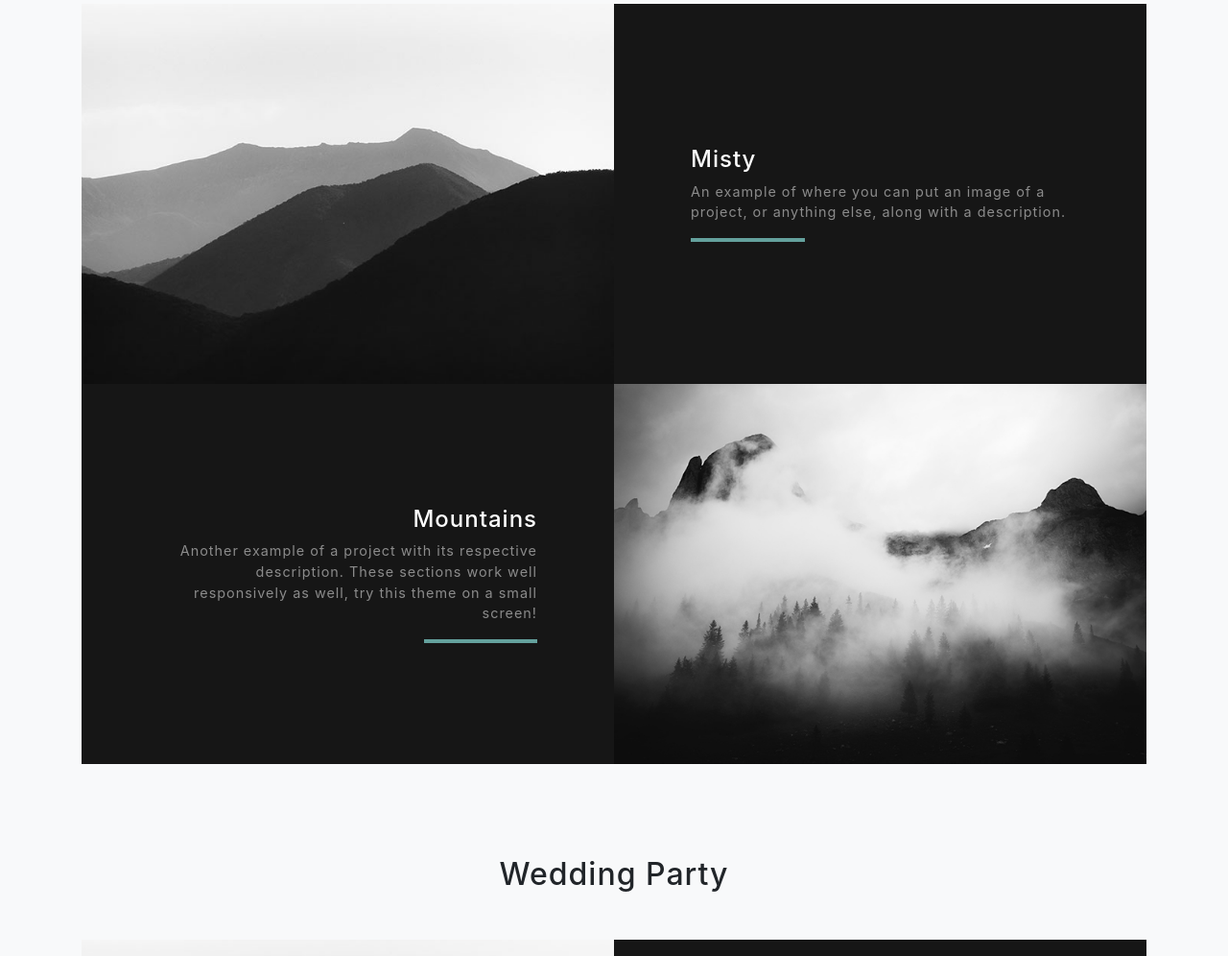
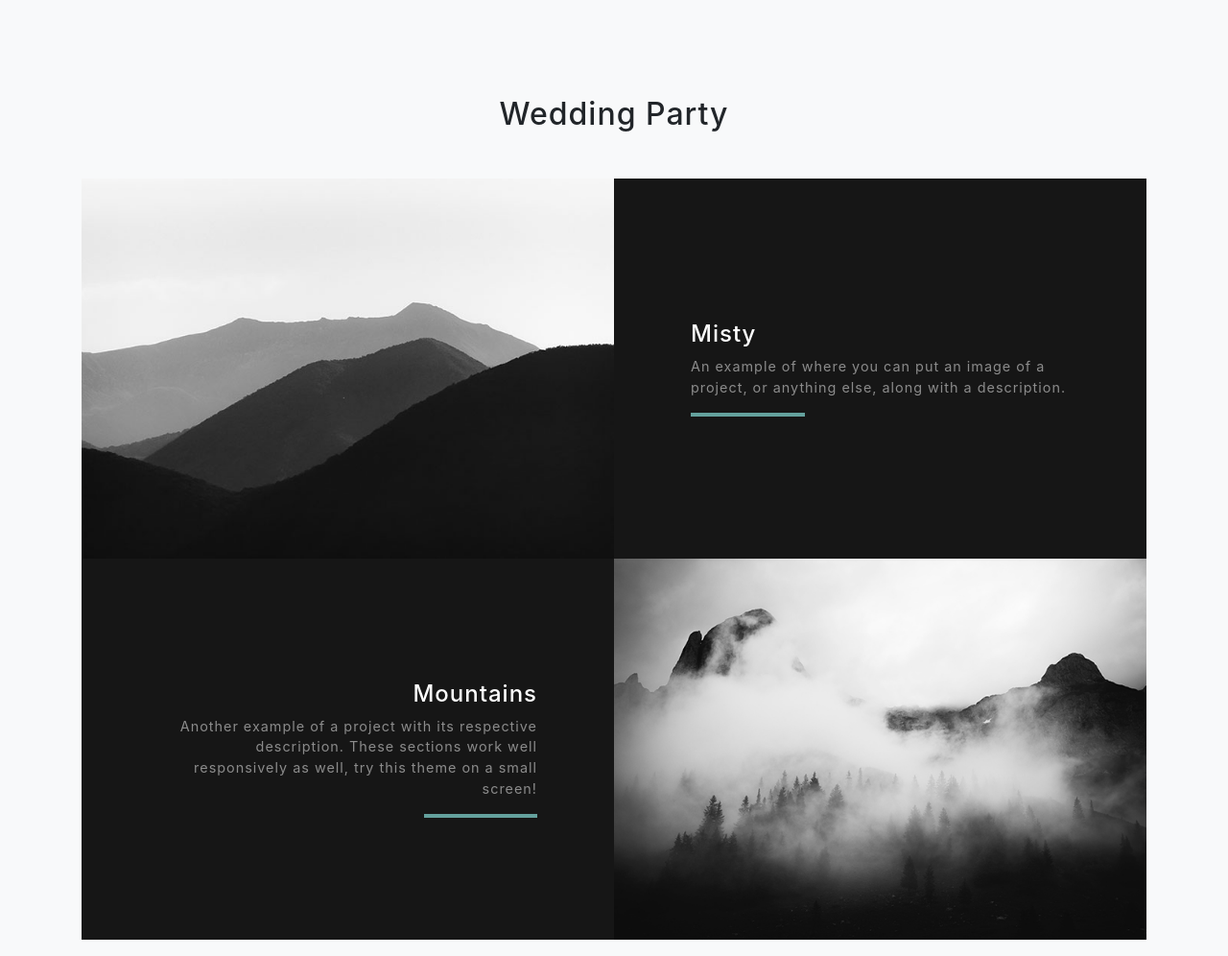
Before and after one commit to kyleandbrittany/kyleandbrittany.github.io, a website with bundled scripts: page index.html in a window 1280 px wide. Shown: the part 1824-2820 px from the top of the page at 96% size. Built offline with nearby package versions, Linux system fonts and the light colour scheme.

Commit message:
removing misty mountains

```diff
--- a/index.html
+++ b/index.html
@@ -150,42 +150,6 @@
             </p>
             <div class="mx-auto text-center">
               <a href="#" class="btn btn-primary mb-2" target="_blank">TBD</a>
-            </div>
-          </div>
-        </div>
-      </div>
-
-      <!-- Project One Row -->
-      <div class="row justify-content-center no-gutters mb-5 mb-lg-0">
-        <div class="col-lg-6">
-          <img class="img-fluid" src="img/demo-image-01.jpg" alt="">
-        </div>
-        <div class="col-lg-6">
-          <div class="bg-black text-center h-100 project">
-            <div class="d-flex h-100">
-              <div class="project-text w-100 my-auto text-center text-lg-left">
-                <h4 class="text-white">Misty</h4>
-                <p class="mb-0 text-white-50">An example of where you can put an image of a project, or anything else, along with a description.</p>
-                <hr class="d-none d-lg-block mb-0 ml-0">
-              </div>
-            </div>
-          </div>
-        </div>
-      </div>
-
-      <!-- Project Two Row -->
-      <div class="row justify-content-center no-gutters">
-        <div class="col-lg-6">
-          <img class="img-fluid" src="img/demo-image-02.jpg" alt="">
-        </div>
-        <div class="col-lg-6 order-lg-first">
-          <div class="bg-black text-center h-100 project">
-            <div class="d-flex h-100">
-              <div class="project-text w-100 my-auto text-center text-lg-right">
-                <h4 class="text-white">Mountains</h4>
-                <p class="mb-0 text-white-50">Another example of a project with its respective description. These sections work well responsively as well, try this theme on a small screen!</p>
-                <hr class="d-none d-lg-block mb-0 mr-0">
-              </div>
             </div>
           </div>
         </div>
```
